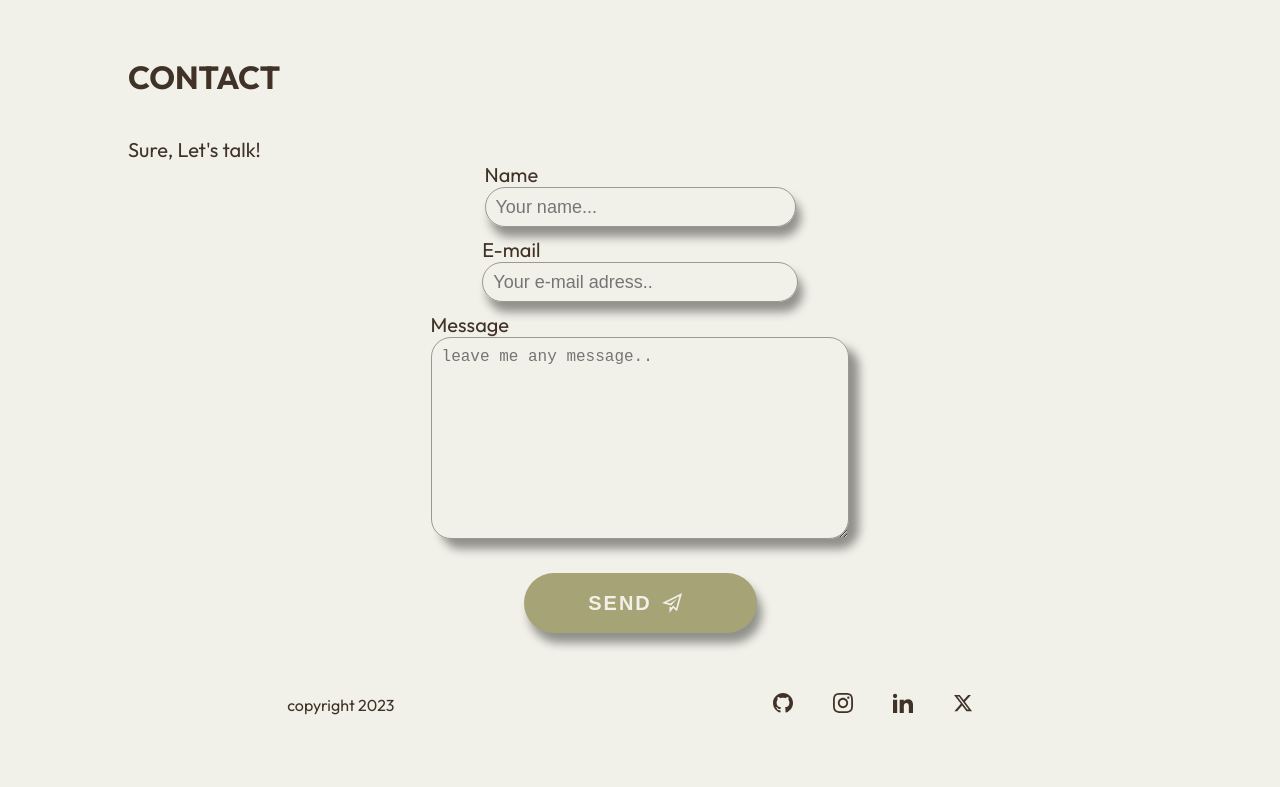
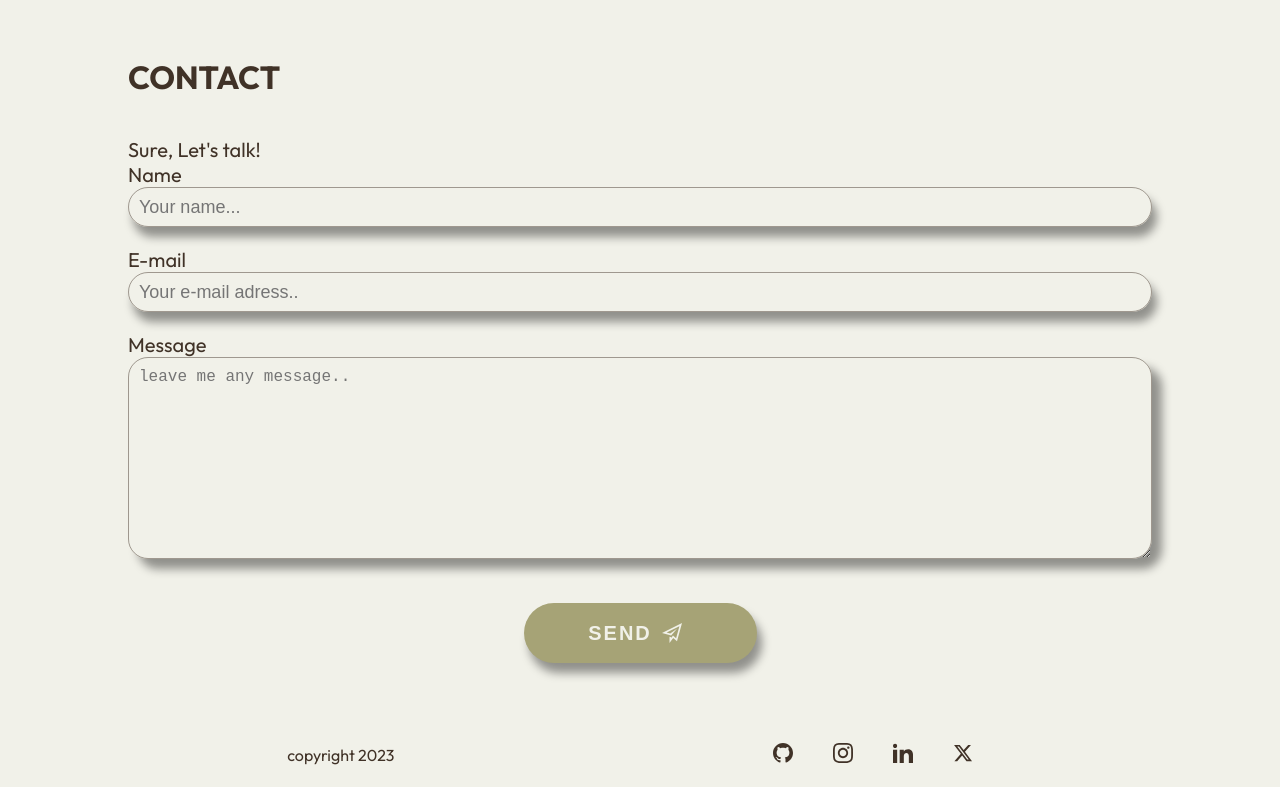
Before and after one commit to saeishima-sell/portfolio, a plain HTML site: page index.html in a window 1280 px wide. Shown: the part 2023-2810 px from the top of the page. Before the commit the page ends 2760 px from the top, so only its background shows below. Drawn offline with Linux system fonts and the light colour scheme.

Commit message:
fix footer under the main and fix form

```diff
--- a/style.css
+++ b/style.css
@@ -95,10 +95,10 @@ section {
         font-size: 16px;
     }
 
-    .nav__item  {
+    .jumpmarks__item  {
         font-size: 12px;
     }
-    .nav__svg {
+    .jumpmarks__svg {
         width: 7px;
         height: 7px;
     }
@@ -425,10 +425,13 @@ section {
 }
 
 .contact__form {
-    display: flex;
+    /* display: flex;
     flex-direction: column;
-    align-items: center;
-    gap: 10px;
+    align-items: center; */
+}
+
+.form__group {
+    padding-bottom: 20px;
 }
 
 .form__group-title {
@@ -459,6 +462,7 @@ section {
 }
 
 .form__button {
+        margin: 0 auto;
         margin-top: 20px;
 }
 
```
Also changed, not shown: index.html (+2 -2 lines).
